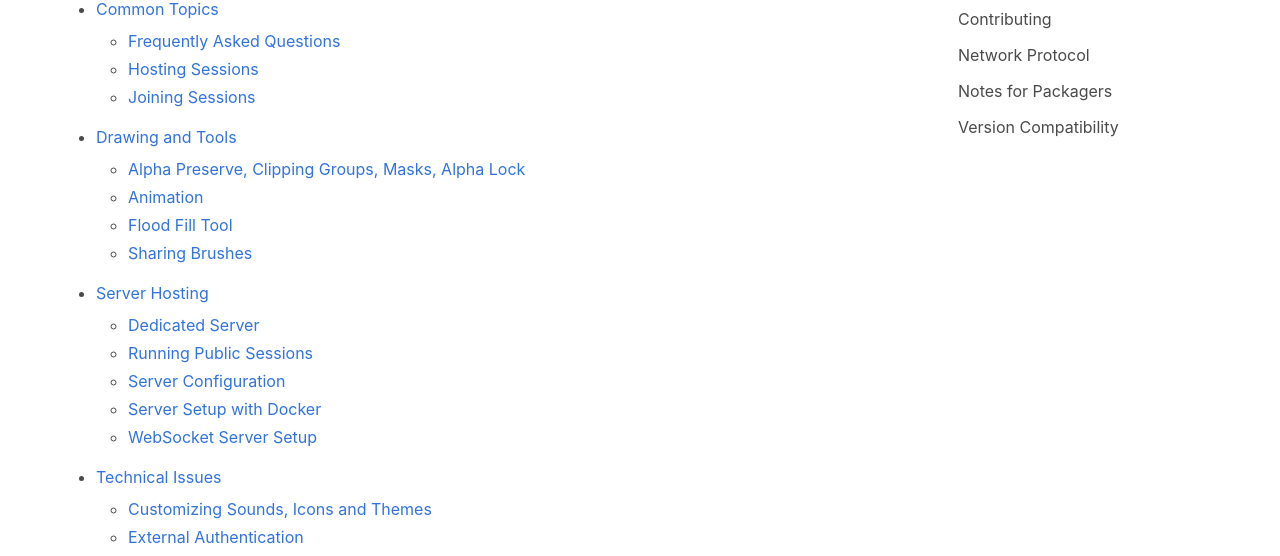
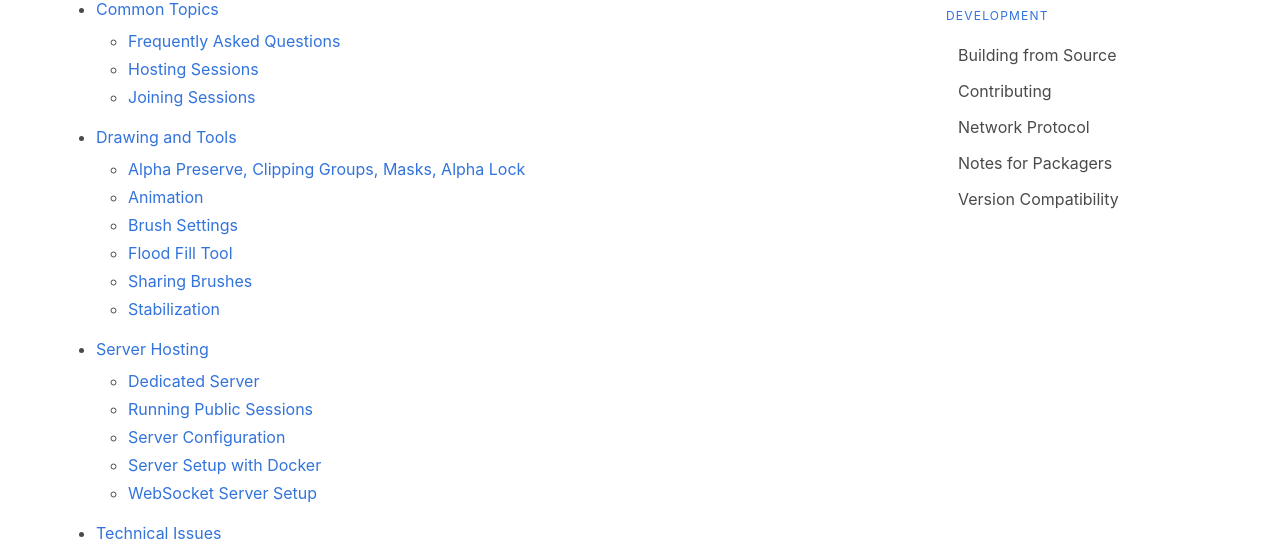
Before and after one commit to drawpile/website, a Django app: template templates/pages/help/index.html in a window 1280 px wide. Shown: the part 1039-1595 px from the top of the page. Run offline with Django 3.2, Linux system fonts and the light colour scheme; the template is opened without the code that fills it, so the values that code supplies are empty; parts of the project's set-up code (start-up, migrations or seed data) failed here and were passed over.

Commit message:
Add brush settings and stabilization help links

```diff
--- a/templates/pages/help/_base.html
+++ b/templates/pages/help/_base.html
@@ -25,9 +25,11 @@
 	<p class="menu-label"><a href="https://docs.drawpile.net/help/draw">Drawing and Tools</a></p>
 	<ul class="menu-list">
 	  <li><a href="https://docs.drawpile.net/help/draw/clipping">Alpha Preserve, Clipping Groups, Masks, Alpha Lock</a></li>
-	  <li><a href="https://docs.drawpile.net/help/draw/animation">Animation</a></li>
-	  <li><a href="https://docs.drawpile.net/help/draw/floodfill">Flood Fill Tool</a></li>
+      <li><a href="https://docs.drawpile.net/help/draw/animation">Animation</a></li>
+      <li><a href="https://docs.drawpile.net/help/draw/brushsettings">Brush Settings</a></li>
+      <li><a href="https://docs.drawpile.net/help/draw/floodfill">Flood Fill Tool</a></li>
       <li><a href="https://docs.drawpile.net/help/draw/brushsharing">Sharing Brushes</a></li>
+      <li><a href="https://docs.drawpile.net/help/draw/stabilization">Stabilization</a></li>
 	</ul>
 	<p class="menu-label"><a href="https://docs.drawpile.net/help/server">Server Hosting</a></p>
 	<ul class="menu-list">
--- a/templates/pages/help/index.html
+++ b/templates/pages/help/index.html
@@ -44,8 +44,10 @@
     <ul>
       <li><a href="https://docs.drawpile.net/help/draw/clipping">Alpha Preserve, Clipping Groups, Masks, Alpha Lock</a></li>
       <li><a href="https://docs.drawpile.net/help/draw/animation">Animation</a></li>
+      <li><a href="https://docs.drawpile.net/help/draw/brushsettings">Brush Settings</a></li>
       <li><a href="https://docs.drawpile.net/help/draw/floodfill">Flood Fill Tool</a></li>
       <li><a href="https://docs.drawpile.net/help/draw/brushsharing">Sharing Brushes</a></li>
+      <li><a href="https://docs.drawpile.net/help/draw/stabilization">Stabilization</a></li>
     </ul>
     <li><a href="https://docs.drawpile.net/help/server">Server Hosting</a></li>
     <ul>
```
